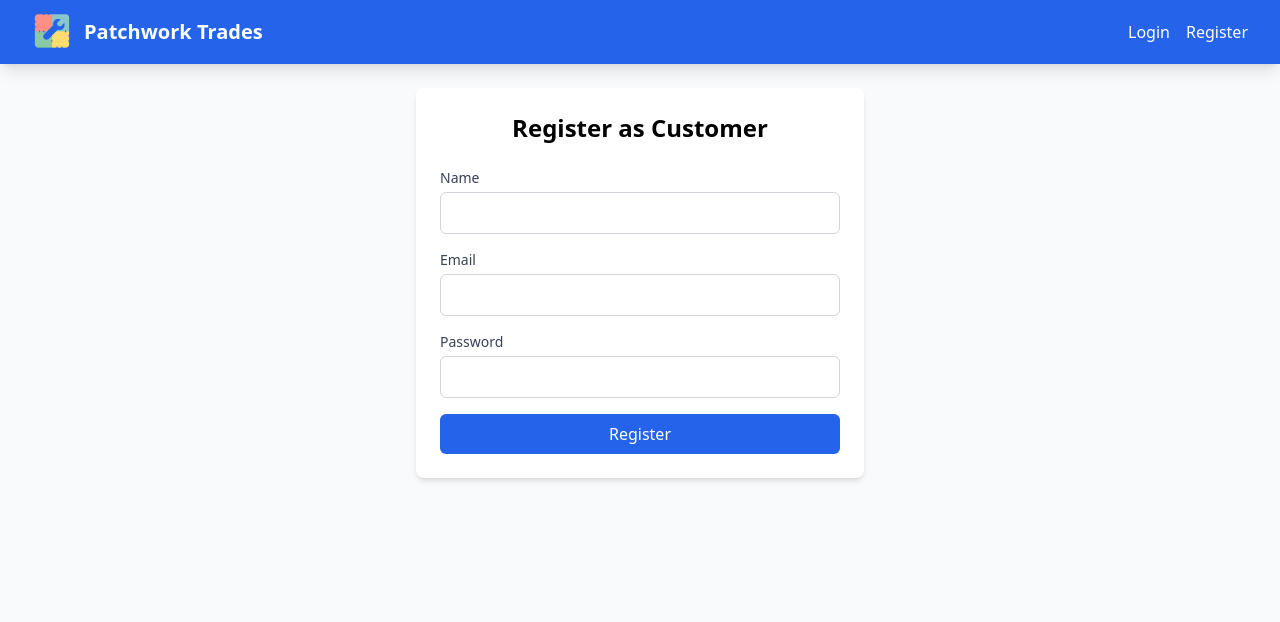
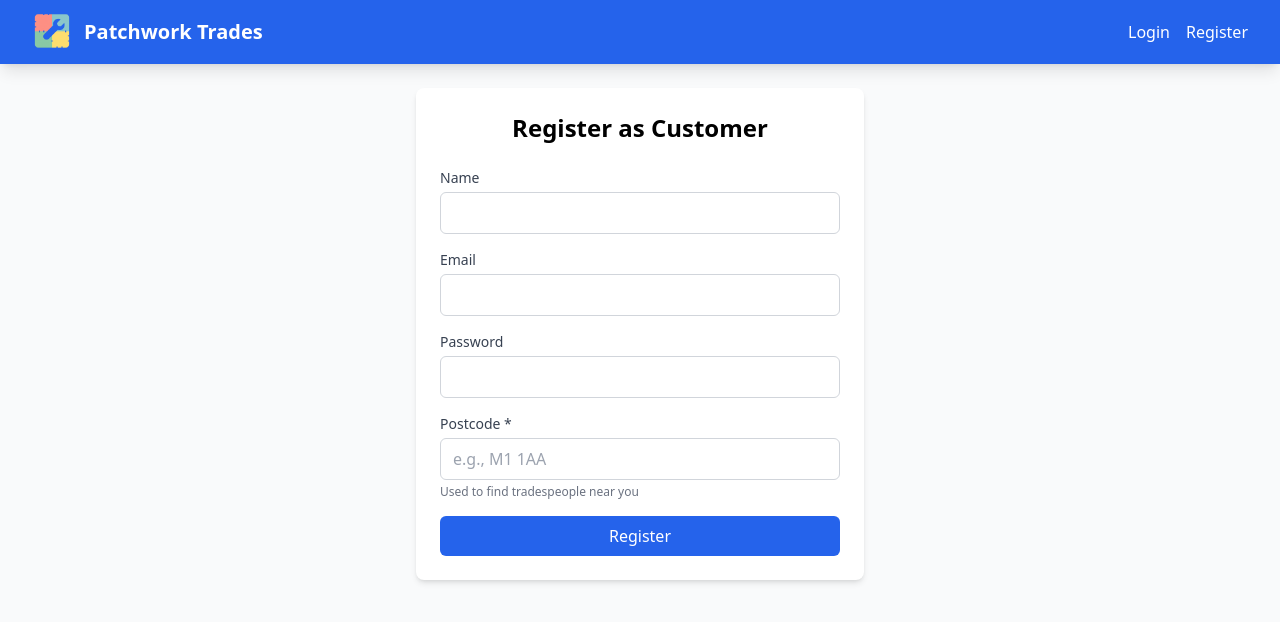
Before and after one commit to Harrypapa1/patchwork-trades, a React (Vite) app in the folder patchwork-trades/: page /register-customer in a window 1280 px wide. Shown: the top 622 px of the page. Built offline with nearby package versions, Linux system fonts and the light colour scheme; no server answers.

Commit message:
Update CustomerRegister.jsx

```diff
--- a/patchwork-trades/src/pages/CustomerRegister.jsx
+++ b/patchwork-trades/src/pages/CustomerRegister.jsx
@@ -8,14 +8,14 @@ const CustomerRegister = () => {
   const [formData, setFormData] = useState({
     name: '',
     email: '',
-    password: ''
+    password: '',
+    postcode: '' // NEW
   });
   const [loading, setLoading] = useState(false);
   const [error, setError] = useState('');
   const navigate = useNavigate();
   const location = useLocation();
 
-  // Get redirect information
   const redirectMessage = location.state?.message;
   const returnTo = location.state?.returnTo;
 
@@ -26,12 +26,45 @@ const CustomerRegister = () => {
     });
   };
 
+  // NEW: Get coordinates from postcode
+  const getCoordinatesFromPostcode = async (postcode) => {
+    try {
+      const cleanPostcode = postcode.replace(/\s+/g, '').toUpperCase();
+      const response = await fetch(`https://api.postcodes.io/postcodes/${cleanPostcode}`);
+      const data = await response.json();
+
+      if (data.status === 200) {
+        return {
+          latitude: data.result.latitude,
+          longitude: data.result.longitude
+        };
+      }
+      return null;
+    } catch (error) {
+      console.error('Error fetching coordinates:', error);
+      return null;
+    }
+  };
+
   const handleSubmit = async (e) => {
     e.preventDefault();
     setLoading(true);
     setError('');
 
     try {
+      // NEW: Get coordinates from postcode
+      let coordinates = { latitude: 0, longitude: 0 };
+      if (formData.postcode) {
+        const coords = await getCoordinatesFromPostcode(formData.postcode);
+        if (coords) {
+          coordinates = coords;
+        } else {
+          setError('Invalid postcode. Please check and try again.');
+          setLoading(false);
+          return;
+        }
+      }
+
       // Create Firebase Auth user
       const userCredential = await createUserWithEmailAndPassword(
         auth,
@@ -39,10 +72,13 @@ const CustomerRegister = () => {
         formData.password
       );
 
-      // Create Firestore document
+      // Create Firestore document with NEW FIELDS
       await setDoc(doc(db, 'users', userCredential.user.uid), {
         name: formData.name,
         email: formData.email,
+        postcode: formData.postcode, // NEW
+        latitude: coordinates.latitude, // NEW
+        longitude: coordinates.longitude, // NEW
         user_type: 'customer',
         createdAt: new Date().toISOString(),
         userId: userCredential.user.uid
@@ -67,7 +103,6 @@ const CustomerRegister = () => {
     <div className="max-w-md mx-auto bg-white rounded-lg shadow-md p-6">
       <h2 className="text-2xl font-bold text-center mb-6">Register as Customer</h2>
 
-      {/* Show redirect message if it exists */}
       {redirectMessage && (
         <div className="bg-blue-100 border border-blue-400 text-blue-700 px-4 py-3 rounded mb-4">
           <div className="flex items-center">
@@ -120,6 +155,25 @@ const CustomerRegister = () => {
           />
         </div>
 
+        {/* NEW: Postcode field */}
+        <div>
+          <label className="block text-sm font-medium text-gray-700 mb-1">
+            Postcode *
+          </label>
+          <input
+            type="text"
+            name="postcode"
+            value={formData.postcode}
+            onChange={handleChange}
+            placeholder="e.g., M1 1AA"
+            required
+            className="w-full px-3 py-2 border border-gray-300 rounded-md focus:outline-none focus:ring-2 focus:ring-blue-500"
+          />
+          <p className="text-xs text-gray-500 mt-1">
+            Used to find tradespeople near you
+          </p>
+        </div>
+
         <button
           type="submit"
           disabled={loading}
```
